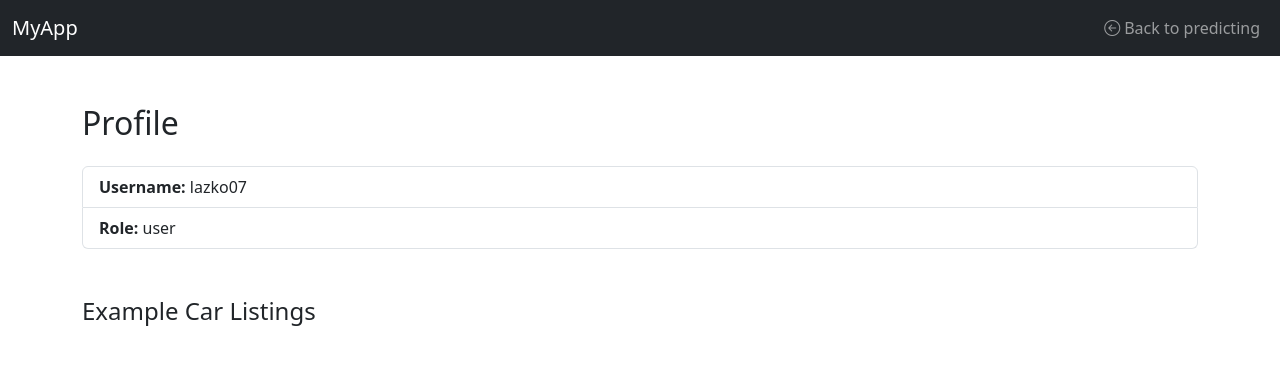
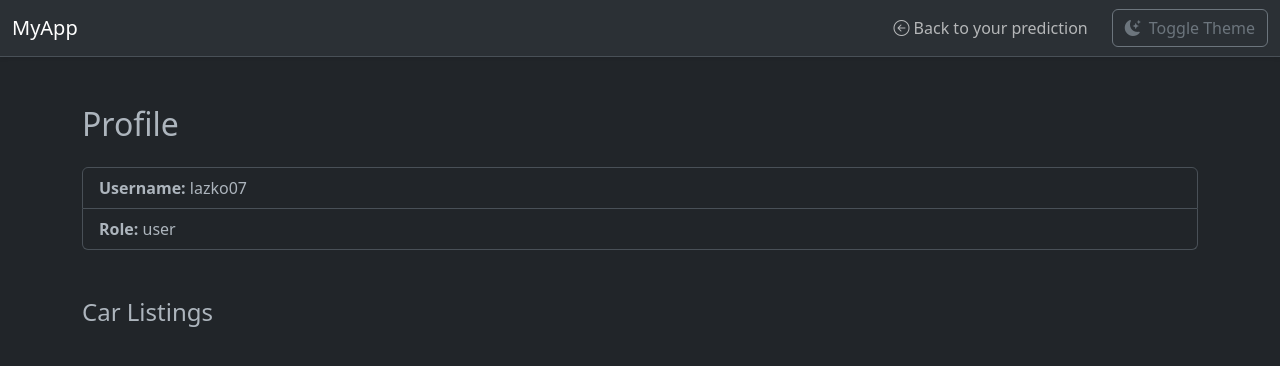
Before and after one commit to codingburgas/2425-11-b-pp-student-practices-assignment-LPApostolov21, a Flask app: template Mech/main/templates/profile.html in a window 1280 px wide. Shown: the top 366 px of the page. Run offline with Flask 3, Linux system fonts and the light colour scheme; the template is opened without the code that fills it: values that come from a table or form of the project are taken from there, others are empty.

Commit message:
Add mroe design to the profile site:

```diff
--- a/Mech/main/templates/profile.html
+++ b/Mech/main/templates/profile.html
@@ -1,5 +1,5 @@
 <!DOCTYPE html>
-<html lang="en">
+<html lang="en" data-bs-theme="dark">
 <head>
   <meta charset="UTF-8">
   <title>Profile</title>
@@ -20,21 +20,29 @@
       min-width: 250px;
       flex: 0 0 auto;
     }
+    .theme-toggle {
+      cursor: pointer;
+    }
   </style>
 </head>
 <body>
-  <nav class="navbar navbar-expand-lg navbar-dark bg-dark">
+  <nav class="navbar navbar-expand-lg bg-body-tertiary border-bottom shadow-sm">
     <div class="container-fluid">
       <a class="navbar-brand" href="#">MyApp</a>
       <button class="navbar-toggler" type="button" data-bs-toggle="collapse" data-bs-target="#navbarNav">
         <span class="navbar-toggler-icon"></span>
       </button>
       <div class="collapse navbar-collapse justify-content-end" id="navbarNav">
-        <ul class="navbar-nav align-items-center gap-2">
+        <ul class="navbar-nav align-items-center gap-3">
           <li class="nav-item">
-            <a class="nav-link d-flex align-items-center gap-1" href="{{ url_for('main.predict') }}">
-              <i class="bi bi-arrow-left-circle"></i> Back to predicting
+            <a class="nav-link d-flex align-items-center gap-1" href="{{ url_for('main.model_pred') }}">
+              <i class="bi bi-arrow-left-circle"></i> Back to your prediction
             </a>
+          </li>
+          <li class="nav-item">
+            <button class="btn btn-outline-secondary theme-toggle d-flex align-items-center" id="themeToggle">
+              <i class="bi bi-moon-stars-fill me-2" id="themeIcon"></i> Toggle Theme
+            </button>
           </li>
         </ul>
       </div>
@@ -52,10 +60,11 @@
       </li>
     </ul>
 
-    <h4 class="mb-3">Example Car Listings</h4>
+    <h4 class="mb-3">Car Listings</h4>
     <div class="scrolling-wrapper">
       {% for car in example_cars %}
       <div class="card car-card shadow-sm">
+        <img src="{{ car.image }}" class="card-img-top" alt="{{ car.brand }} image" style="height: 160px; object-fit: cover;">
         <div class="card-body">
           <h5 class="card-title">{{ car.brand }}</h5>
           <p class="card-text mb-1"><strong>Mileage:</strong> {{ car.mileage }} km</p>
@@ -69,5 +78,19 @@
 
   <!-- Bootstrap JS -->
   <script src="https://cdn.jsdelivr.net/npm/bootstrap@5.3.0/dist/js/bootstrap.bundle.min.js"></script>
+
+  <!-- Dark mode toggle logic -->
+  <script>
+    const toggleButton = document.getElementById('themeToggle');
+    const htmlElement = document.documentElement;
+    const icon = document.getElementById('themeIcon');
+
+    toggleButton.addEventListener('click', () => {
+      const currentTheme = htmlElement.getAttribute('data-bs-theme');
+      const newTheme = currentTheme === 'dark' ? 'light' : 'dark';
+      htmlElement.setAttribute('data-bs-theme', newTheme);
+      icon.className = newTheme === 'dark' ? 'bi bi-moon-stars-fill me-2' : 'bi bi-sun-fill me-2';
+    });
+  </script>
 </body>
 </html>
```
Also changed, not shown: Mech/main/routes.py (+29 -6 lines), instance/site.db, static/prediction_chart.png.
